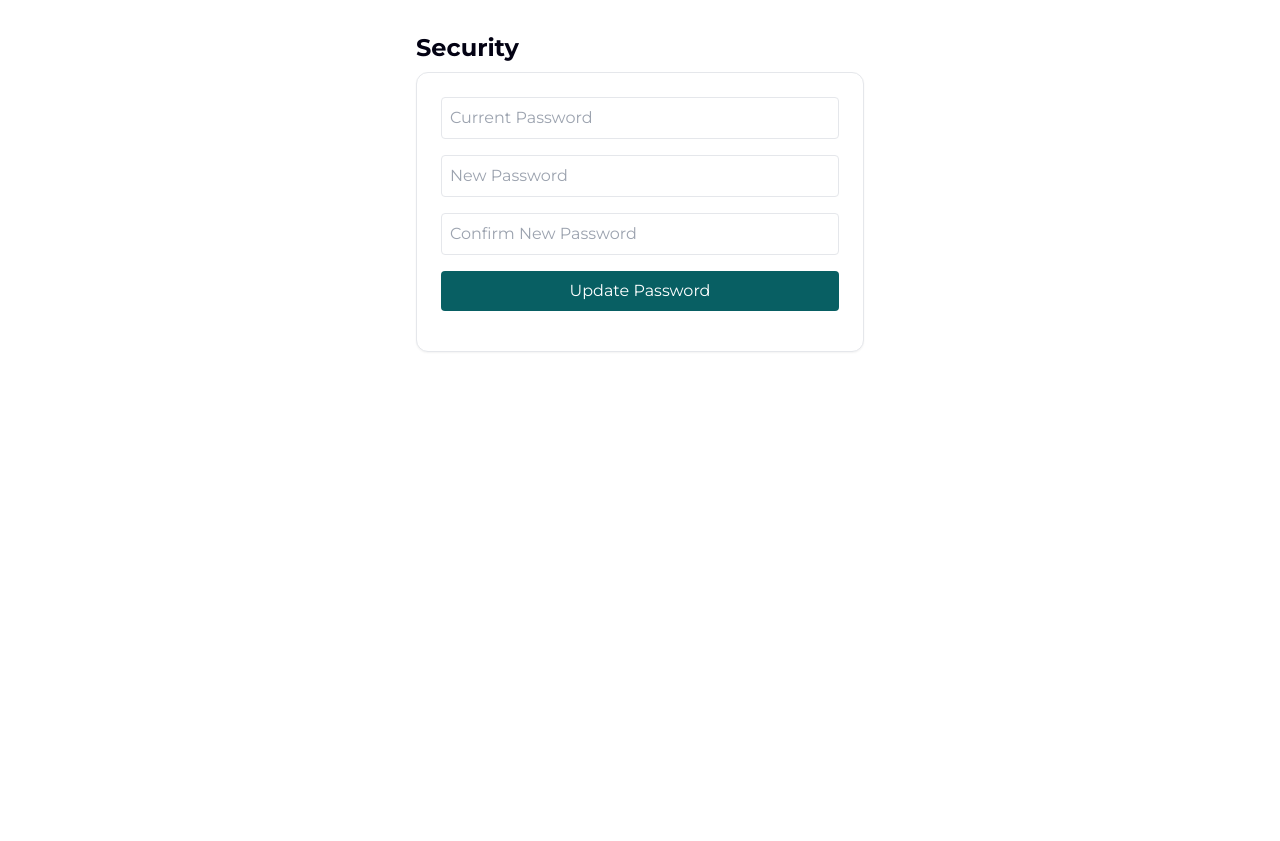
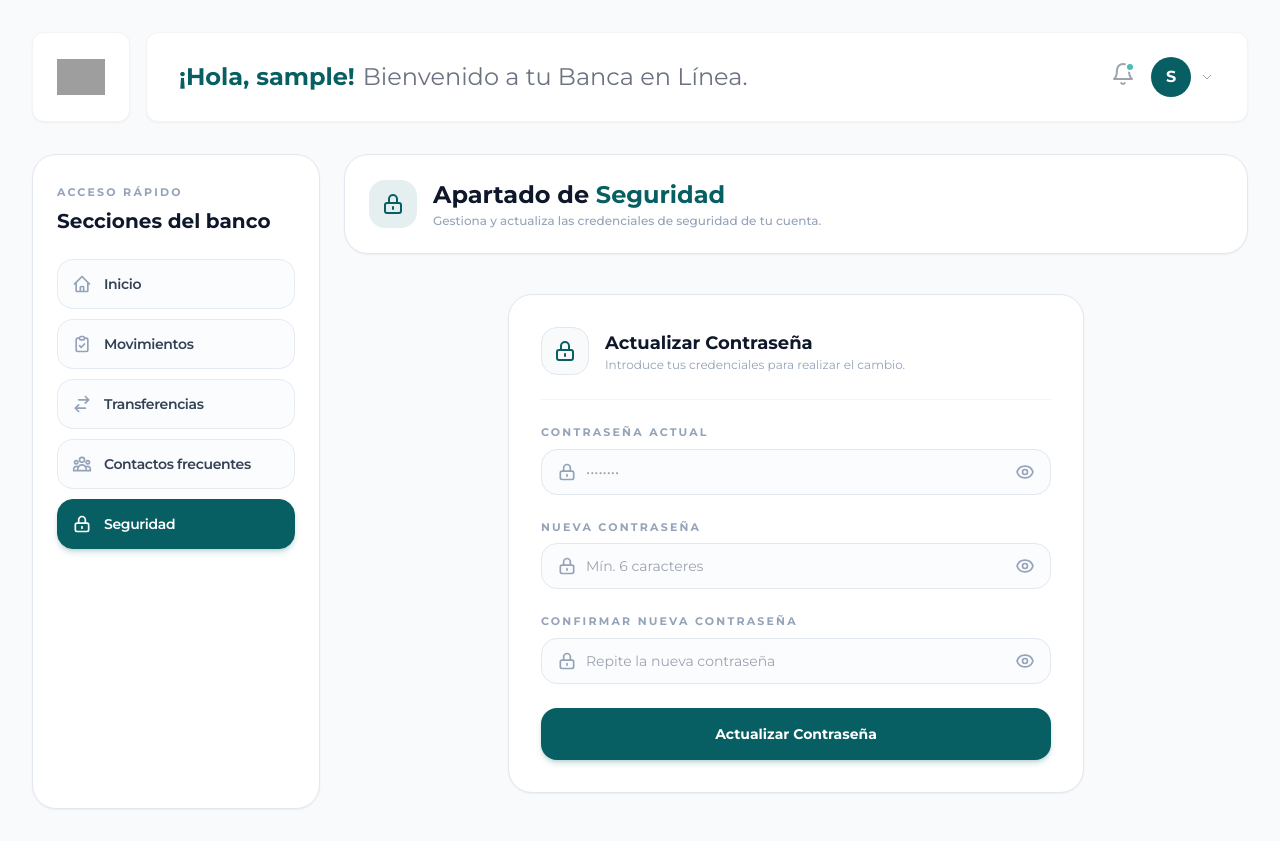
Before and after one commit to elujs/web-banco-universitario, a Vue app: page /security in a window 1280 px wide. Before the commit the page ends 800 px from the top, so only its background shows below. Built offline with nearby package versions, Linux system fonts and the light colour scheme; sample sign-in values are in the browser's storage; grey boxes are pictures that could not be loaded.

Commit message:
Arreglando detalles de la pantalla de seguridad

```diff
--- /dev/null
+++ b/src/components/banca/security/SecurityCard.vue
@@ -0,0 +1,162 @@
+<script setup>
+import { ref } from 'vue'
+import { updatePassword } from '@/services/userService'
+
+const currentPassword = ref('')
+const newPassword = ref('')
+const confirmPassword = ref('')
+
+const showCurrent = ref(false)
+const showNew = ref(false)
+const showConfirm = ref(false)
+
+const isLoading = ref(false)
+const errorMessage = ref('')
+const successMessage = ref('')
+
+const handleUpdatePassword = async () => {
+  errorMessage.value = ''
+  successMessage.value = ''
+
+  if (newPassword.value !== confirmPassword.value) {
+    errorMessage.value = 'Las contraseñas nuevas no coinciden.'
+    return
+  }
+
+  if (newPassword.value.length < 6) {
+    errorMessage.value = 'La nueva contraseña debe tener al menos 6 caracteres.'
+    return
+  }
+
+  isLoading.value = true
+
+  try {
+    await updatePassword(currentPassword.value, newPassword.value, confirmPassword.value)
+
+    successMessage.value = '¡Contraseña actualizada exitosamente!'
+    currentPassword.value = ''
+    newPassword.value = ''
+    confirmPassword.value = ''
+  } catch (error) {
+    console.error('Error detallado de la API:', error.response?.data)
+    errorMessage.value = error.response?.data?.message || 'Error al actualizar la contraseña. Verifica que tu contraseña actual sea correcta.'
+  } finally {
+    isLoading.value = false
+  }
+}
+</script>
+
+<template>
+  <div class="bg-white rounded-3xl border border-slate-200 shadow-sm p-8 w-full max-w-xl">
+    <!-- Encabezado -->
+    <div class="flex items-center gap-4 pb-6 border-b border-slate-100">
+      <div class="w-12 h-12 rounded-2xl bg-slate-50 border border-slate-200 flex items-center justify-center text-[#085F63] shrink-0">
+        <svg xmlns="http://www.w3.org/2000/svg" class="h-6 w-6" fill="none" viewBox="0 0 24 24" stroke="currentColor" stroke-width="2">
+          <path stroke-linecap="round" stroke-linejoin="round" d="M12 15v2m-6 4h12a2 2 0 002-2v-6a2 2 0 00-2-2H6a2 2 0 00-2 2v6a2 2 0 002 2zm10-10V7a4 4 0 00-8 0v4h8z" />
+        </svg>
+      </div>
+      <div>
+        <h2 class="text-lg font-bold text-slate-900">Actualizar Contraseña</h2>
+        <p class="text-xs text-slate-400">Introduce tus credenciales para realizar el cambio.</p>
+      </div>
+    </div>
+
+    <!-- Alertas -->
+    <div v-if="successMessage" class="mt-6 p-4 bg-emerald-50 border border-emerald-200 text-emerald-700 text-sm rounded-2xl">
+      {{ successMessage }}
+    </div>
+    <div v-if="errorMessage" class="mt-6 p-4 bg-rose-50 border border-rose-200 text-rose-700 text-sm rounded-2xl">
+      {{ errorMessage }}
+    </div>
+
+    <!-- Formulario -->
+    <form @submit.prevent="handleUpdatePassword" class="space-y-6 pt-6">
+
+      <!-- Current Password -->
+      <div>
+        <label class="block text-[11px] font-bold text-slate-400 uppercase tracking-[0.2em] mb-2">Contraseña Actual</label>
+        <div class="relative">
+          <span class="absolute inset-y-0 left-0 pl-4 flex items-center text-slate-400">
+            <svg xmlns="http://www.w3.org/2000/svg" class="h-5 w-5" fill="none" viewBox="0 0 24 24" stroke="currentColor" stroke-width="2">
+              <path stroke-linecap="round" stroke-linejoin="round" d="M12 15v2m-6 4h12a2 2 0 002-2v-6a2 2 0 00-2-2H6a2 2 0 00-2 2v6a2 2 0 002 2zm10-10V7a4 4 0 00-8 0v4h8z" />
+            </svg>
+          </span>
+          <input
+            v-model="currentPassword"
+            :type="showCurrent ? 'text' : 'password'"
+            required
+            placeholder="••••••••"
+            class="w-full pl-11 pr-12 py-3 text-sm text-slate-700 bg-slate-50/50 border border-slate-200 rounded-2xl focus:border-[#085F63] focus:bg-white focus:outline-none focus:ring-1 focus:ring-[#085F63] transition-all"
+          />
+          <button type="button" @click="showCurrent = !showCurrent" class="absolute inset-y-0 right-0 pr-4 flex items-center text-slate-400 hover:text-slate-600">
+            <svg xmlns="http://www.w3.org/2000/svg" class="h-5 w-5" fill="none" viewBox="0 0 24 24" stroke="currentColor" stroke-width="2">
+              <path stroke-linecap="round" stroke-linejoin="round" d="M15 12a3 3 0 11-6 0 3 3 0 016 0z" />
+              <path stroke-linecap="round" stroke-linejoin="round" d="M2.458 12C3.732 7.943 7.523 5 12 5c4.478 0 8.268 2.943 9.542 7-1.274 4.057-5.064 7-9.542 7-4.477 0-8.268-2.943-9.542-7z" />
+            </svg>
+          </button>
+        </div>
+      </div>
+
+      <!-- New Password -->
+      <div>
+        <label class="block text-[11px] font-bold text-slate-400 uppercase tracking-[0.2em] mb-2">Nueva Contraseña</label>
+        <div class="relative">
+          <span class="absolute inset-y-0 left-0 pl-4 flex items-center text-slate-400">
+            <svg xmlns="http://www.w3.org/2000/svg" class="h-5 w-5" fill="none" viewBox="0 0 24 24" stroke="currentColor" stroke-width="2">
+              <path stroke-linecap="round" stroke-linejoin="round" d="M12 15v2m-6 4h12a2 2 0 002-2v-6a2 2 0 00-2-2H6a2 2 0 00-2 2v6a2 2 0 002 2zm10-10V7a4 4 0 00-8 0v4h8z" />
+            </svg>
+          </span>
+          <input
+            v-model="newPassword"
+            :type="showNew ? 'text' : 'password'"
+            required
+            placeholder="Mín. 6 caracteres"
+            class="w-full pl-11 pr-12 py-3 text-sm text-slate-700 bg-slate-50/50 border border-slate-200 rounded-2xl focus:border-[#085F63] focus:bg-white focus:outline-none focus:ring-1 focus:ring-[#085F63] transition-all"
+          />
+          <button type="button" @click="showNew = !showNew" class="absolute inset-y-0 right-0 pr-4 flex items-center text-slate-400 hover:text-slate-600">
+            <svg xmlns="http://www.w3.org/2000/svg" class="h-5 w-5" fill="none" viewBox="0 0 24 24" stroke="currentColor" stroke-width="2">
+              <path stroke-linecap="round" stroke-linejoin="round" d="M15 12a3 3 0 11-6 0 3 3 0 016 0z" />
+              <path stroke-linecap="round" stroke-linejoin="round" d="M2.458 12C3.732 7.943 7.523 5 12 5c4.478 0 8.268 2.943 9.542 7-1.274 4.057-5.064 7-9.542 7-4.477 0-8.268-2.943-9.542-7z" />
+            </svg>
+          </button>
+        </div>
+      </div>
+
+      <!-- Confirm New Password -->
+      <div>
+        <label class="block text-[11px] font-bold text-slate-400 uppercase tracking-[0.2em] mb-2">Confirmar Nueva Contraseña</label>
+        <div class="relative">
+          <span class="absolute inset-y-0 left-0 pl-4 flex items-center text-slate-400">
+            <svg xmlns="http://www.w3.org/2000/svg" class="h-5 w-5" fill="none" viewBox="0 0 24 24" stroke="currentColor" stroke-width="2">
+              <path stroke-linecap="round" stroke-linejoin="round" d="M12 15v2m-6 4h12a2 2 0 002-2v-6a2 2 0 00-2-2H6a2 2 0 00-2 2v6a2 2 0 002 2zm10-10V7a4 4 0 00-8 0v4h8z" />
+            </svg>
+          </span>
+          <input
+            v-model="confirmPassword"
+            :type="showConfirm ? 'text' : 'password'"
+            required
+            placeholder="Repite la nueva contraseña"
+            class="w-full pl-11 pr-12 py-3 text-sm text-slate-700 bg-slate-50/50 border border-slate-200 rounded-2xl focus:border-[#085F63] focus:bg-white focus:outline-none focus:ring-1 focus:ring-[#085F63] transition-all"
+          />
+          <button type="button" @click="showConfirm = !showConfirm" class="absolute inset-y-0 right-0 pr-4 flex items-center text-slate-400 hover:text-slate-600">
+            <svg xmlns="http://www.w3.org/2000/svg" class="h-5 w-5" fill="none" viewBox="0 0 24 24" stroke="currentColor" stroke-width="2">
+              <path stroke-linecap="round" stroke-linejoin="round" d="M15 12a3 3 0 11-6 0 3 3 0 016 0z" />
+              <path stroke-linecap="round" stroke-linejoin="round" d="M2.458 12C3.732 7.943 7.523 5 12 5c4.478 0 8.268 2.943 9.542 7-1.274 4.057-5.064 7-9.542 7-4.477 0-8.268-2.943-9.542-7z" />
+            </svg>
+          </button>
+        </div>
+      </div>
+
+      <!-- Botón Submit -->
+      <button
+        type="submit"
+        :disabled="isLoading"
+        class="w-full py-4 bg-[#085F63] hover:bg-[#064a4d] text-white rounded-2xl font-bold text-sm shadow-md shadow-[#085F63]/20 transition-all active:scale-95 disabled:opacity-50 flex items-center justify-center gap-2 cursor-pointer"
+      >
+        <div v-if="isLoading" class="animate-spin rounded-full h-4 w-4 border-b-2 border-white"></div>
+        <span>{{ isLoading ? 'Actualizando...' : 'Actualizar Contraseña' }}</span>
+      </button>
+
+    </form>
+  </div>
+</template>
--- /dev/null
+++ b/src/services/userService.js
@@ -0,0 +1,26 @@
+import axios from 'axios'
+
+const API_URL = '/v1'
+
+const getAuthHeaders = () => {
+  const token = localStorage.getItem('token')
+  return {
+    headers: {
+      'Authorization': `Bearer ${token}`,
+      'Accept-Language': 'es',
+      'Content-Type': 'application/json'
+    }
+  }
+}
+
+export const updatePassword = async (currentPassword, newPassword) => {
+  const response = await axios.patch(
+    `${API_URL}/client/user/password`,
+    {
+      password: currentPassword,      // Campo que valida el backend como actual
+      new_password: newPassword       // Campo exacto que exige el backend
+    },
+    getAuthHeaders()
+  )
+  return response.data
+}
--- a/src/views/banca/SecurityView.vue
+++ b/src/views/banca/SecurityView.vue
@@ -1,45 +1,51 @@
 <script setup>
-import { ref } from 'vue';
-import { updatePassword } from '@/services/user';
+import { onMounted } from 'vue'
+import AppHeader from '@/components/layout/AppHeader.vue'
+import Selector from '@/components/layout/selector.vue'
+import SecurityCard from '@/components/banca/security/SecurityCard.vue'
 
-const currentPassword = ref('');
-const newPassword = ref('');
-const confirmPassword = ref('');
-const message = ref('');
-const isLoading = ref(false); // Nueva variable de estado
-
-const handleUpdatePassword = async () => {
-    if (newPassword.value !== confirmPassword.value) {
-        message.value = 'Las contraseñas nuevas no coinciden.';
-        return;
-    }
-
-    isLoading.value = true; // Activamos el estado de carga
-    try {
-        await updatePassword(currentPassword.value, newPassword.value);
-        message.value = '¡Contraseña actualizada con éxito!';
-    } catch (error) {
-        message.value = error.response?.data?.message || 'Error al actualizar.';
-    } finally {
-        isLoading.value = false; // Desactivamos el estado de carga
-    }
-};
+onMounted(() => {
+  const token = localStorage.getItem('token')
+  if (!token) {
+    window.location.href = '/login'
+  }
+})
 </script>
 
 <template>
-  <div class="p-8 max-w-lg mx-auto">
-    <h2 class="text-2xl font-bold mb-2">Security</h2>
-    <div class="bg-white p-6 rounded-xl border shadow-sm">
-      <input v-model="currentPassword" type="password" placeholder="Current Password" class="w-full mb-4 p-2 border rounded" />
-      <input v-model="newPassword" type="password" placeholder="New Password" class="w-full mb-4 p-2 border rounded" />
-      <input v-model="confirmPassword" type="password" placeholder="Confirm New Password" class="w-full mb-4 p-2 border rounded" />
+  <div class="min-h-screen bg-slate-50 p-6 lg:p-8">
+    <div class="max-w-7xl mx-auto space-y-6">
+      <AppHeader />
 
-      <button @click="handleUpdatePassword" :disabled="isLoading"
-              class="bg-[#085F63] text-white w-full py-2 rounded disabled:opacity-50">
-        {{ isLoading ? 'Updating...' : 'Update Password' }}
-      </button>
+      <div class="flex flex-col gap-6 lg:flex-row">
+        <Selector />
 
-      <p class="mt-4 text-center">{{ message }}</p>
+        <div class="flex-1 space-y-6 flex flex-col">
+          <!-- Encabezado con tarjeta e icono -->
+          <div class="bg-white p-6 rounded-3xl border border-slate-200 shadow-sm flex items-center justify-between">
+            <div class="flex items-center gap-4">
+              <div class="flex h-12 w-12 items-center justify-center rounded-2xl bg-[#085F63]/10 text-[#085F63]">
+                <svg xmlns="http://www.w3.org/2000/svg" class="h-6 w-6" fill="none" viewBox="0 0 24 24" stroke="currentColor" stroke-width="2">
+                  <path stroke-linecap="round" stroke-linejoin="round" d="M12 15v2m-6 4h12a2 2 0 002-2v-6a2 2 0 00-2-2H6a2 2 0 00-2 2v6a2 2 0 002 2zm10-10V7a4 4 0 00-8 0v4h8z" />
+                </svg>
+              </div>
+              <div>
+                <h1 class="text-2xl font-bold text-slate-900">
+                  Apartado de <span class="text-[#085F63]">Seguridad</span>
+                </h1>
+                <p class="text-xs font-medium text-slate-400 mt-0.5">
+                  Gestiona y actualiza las credenciales de seguridad de tu cuenta.
+                </p>
+              </div>
+            </div>
+          </div>
+
+          <!-- Contenedor centrado para el formulario -->
+          <div class="flex-1 flex justify-center items-center py-4">
+            <SecurityCard />
+          </div>
+        </div>
+      </div>
     </div>
   </div>
 </template>
```
